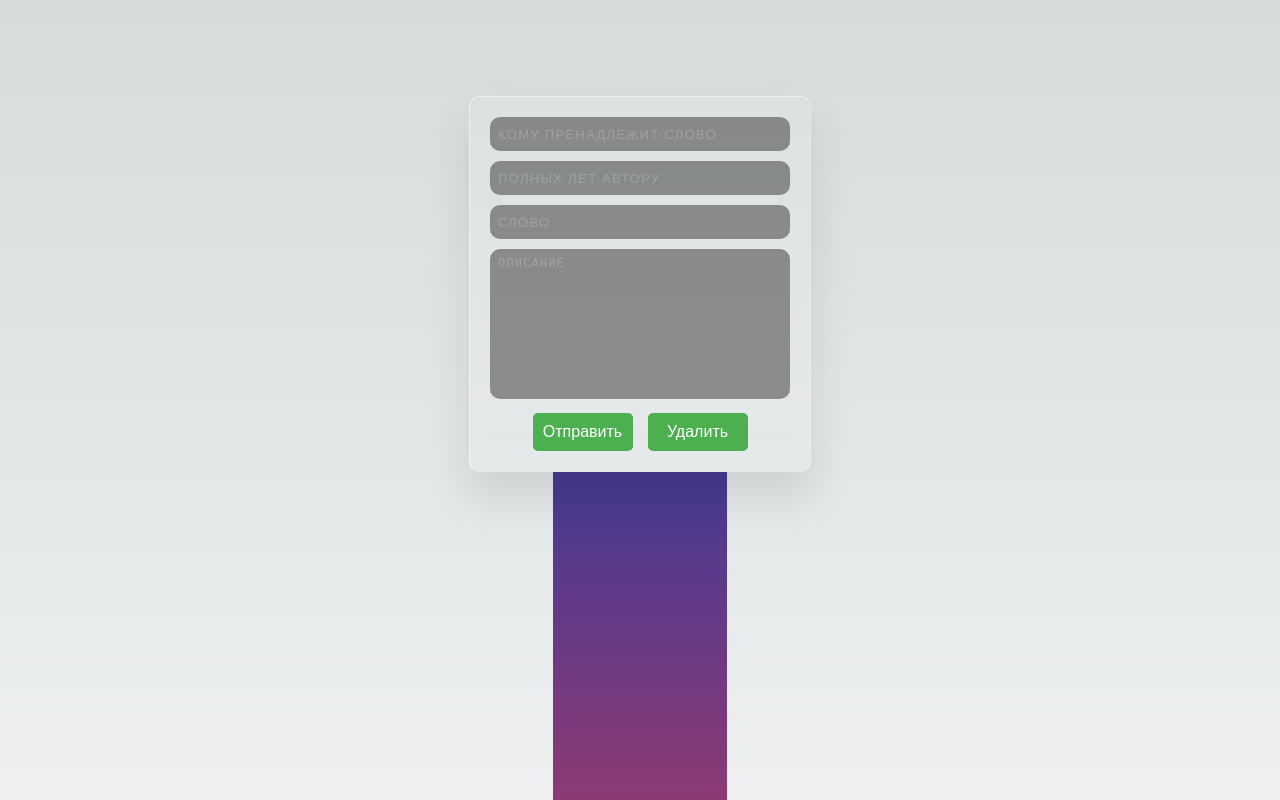
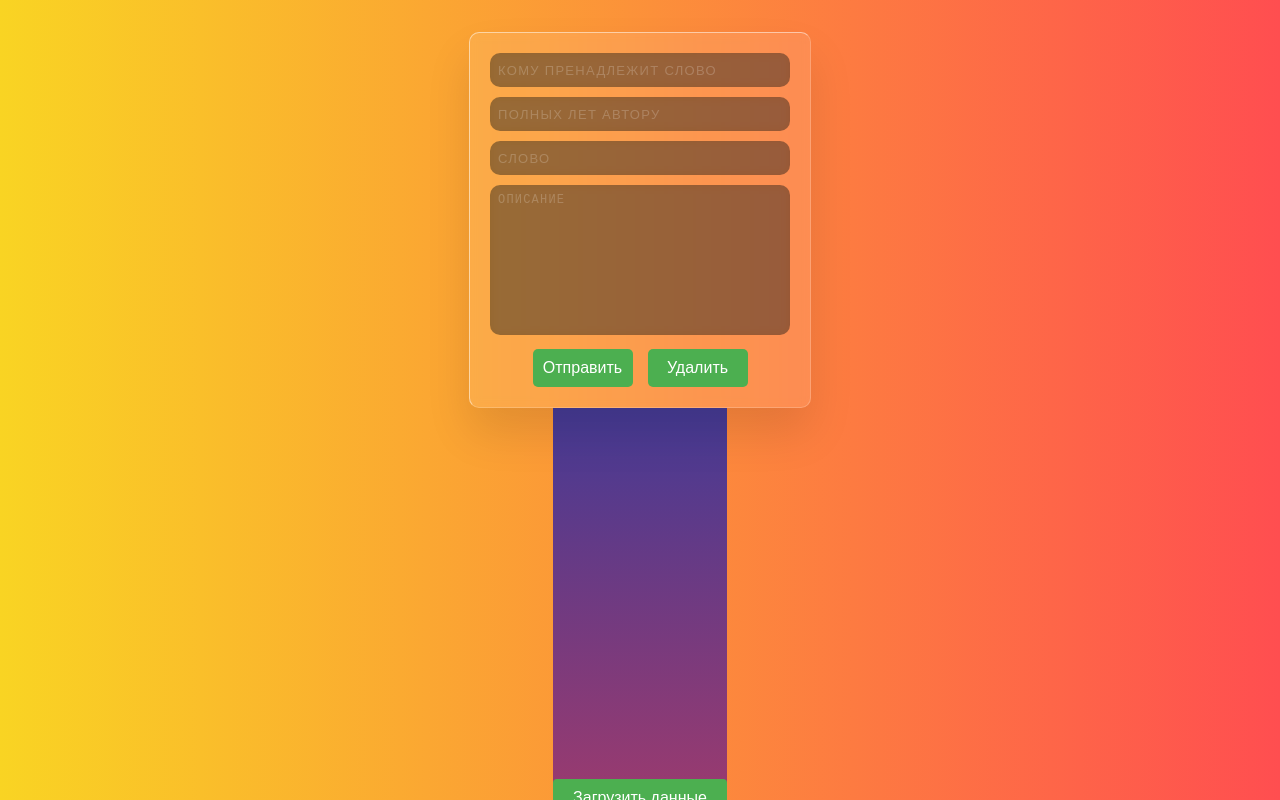
Before and after one commit to RUS29TAM/server, a Next.js app: page / in a window 1280 px wide. Shown: the top 800 px of the page. Built offline with nearby package versions, Linux system fonts and the light colour scheme.

Commit message:
chore: configure styles for main page

```diff
--- a/src/app/page.module.css
+++ b/src/app/page.module.css
@@ -1,10 +1,13 @@
 .main {
   display: flex;
   flex-direction: column;
-  justify-content: space-between;
+  justify-content: center;
   align-items: center;
-  padding: 6rem;
+  padding: 2rem;
   min-height: 100vh;
+  box-sizing: border-box;
+  margin: 0 auto;
+  background-image: linear-gradient(to right, #f9d423 0%, #ff4e50 100%);
 }
 
 .description {
```
